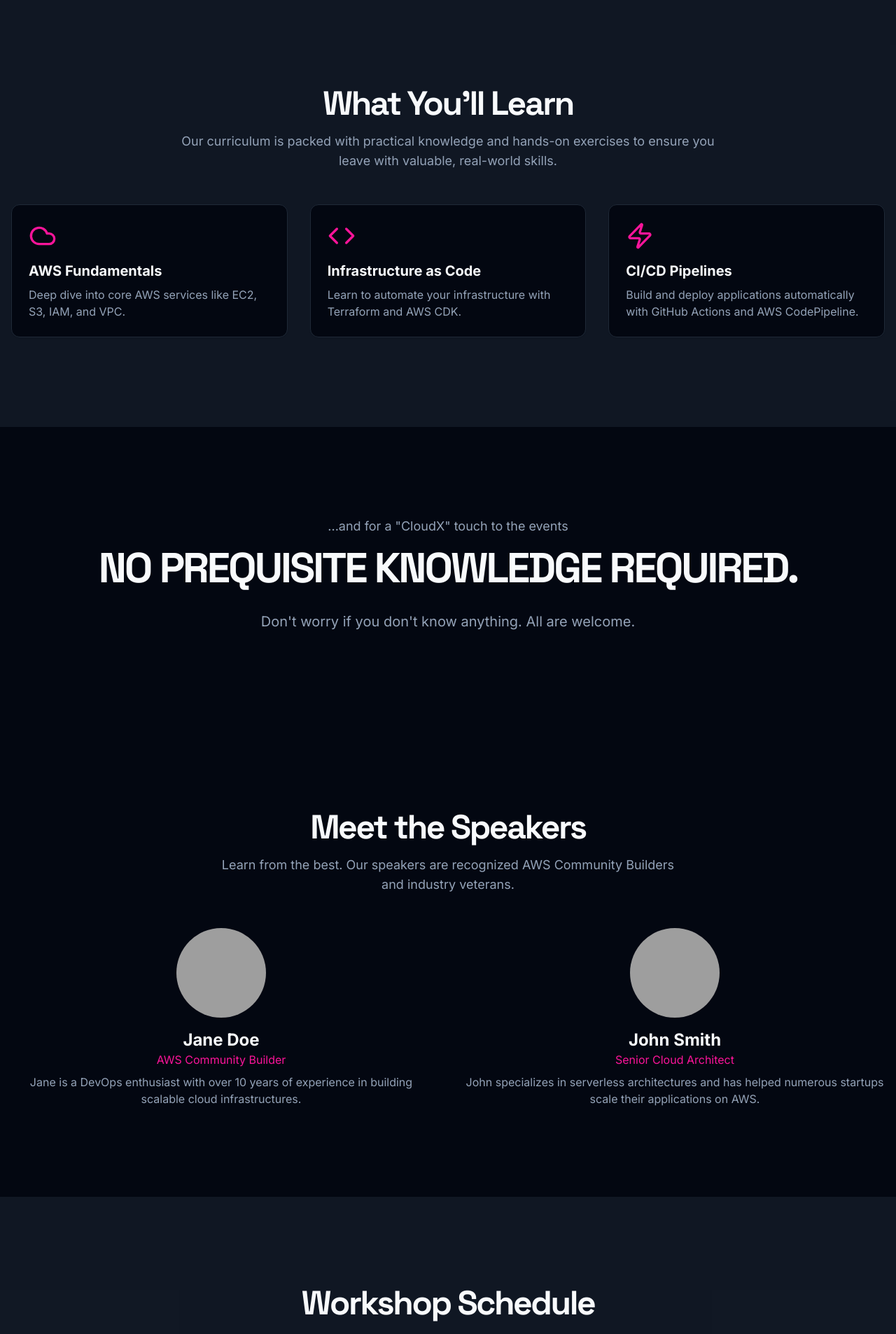
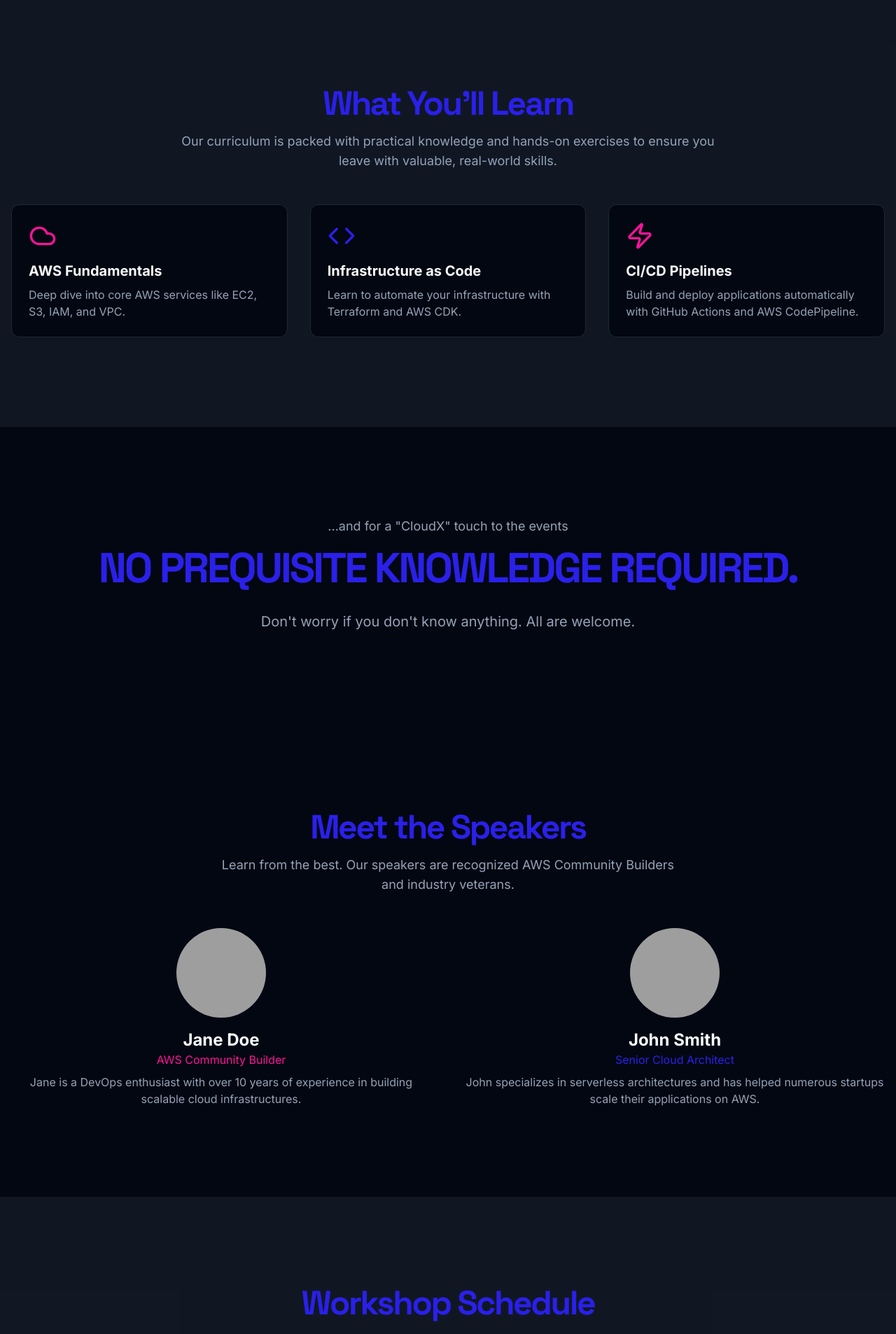
Before and after one commit to jhingalala1234/CloudX-Ascend, a Next.js app: page / in a window 1280 px wide. Shown: the part 1460-3366 px from the top of the page at 70% size. Built offline with nearby package versions, Linux system fonts and the light colour scheme; grey boxes are pictures that could not be loaded.

Commit message:
changed-code-files

```diff
--- a/src/app/globals.css
+++ b/src/app/globals.css
@@ -16,19 +16,19 @@
     --secondary-foreground: 210 40% 98%;
     --muted: 215 28% 17%;
     --muted-foreground: 215 20% 65%;
-    --accent: 245 81% 50%;
+    --accent: 243 82% 52%;
     --accent-foreground: 210 40% 98%;
     --destructive: 0 63% 31%;
     --destructive-foreground: 210 40% 98%;
     --border: 215 28% 17%;
     --input: 215 28% 17%;
-    --ring: 245 81% 50%;
+    --ring: 243 82% 52%;
     --radius: 0.75rem;
-    --chart-1: 12 76% 61%;
-    --chart-2: 173 58% 39%;
-    --chart-3: 197 37% 24%;
-    --chart-4: 43 74% 66%;
-    --chart-5: 27 87% 67%;
+    --chart-1: 325 96% 53%;
+    --chart-2: 243 82% 52%;
+    --chart-3: 292 78% 43%;
+    --chart-4: 243 80% 49%;
+    --chart-5: 241 91% 57%;
     --sidebar-background: 224 71% 4%;
     --sidebar-foreground: 210 40% 98%;
     --sidebar-primary: 210 40% 98%;
@@ -52,18 +52,18 @@
     --secondary-foreground: 210 40% 98%;
     --muted: 215 28% 17%;
     --muted-foreground: 215 20% 65%;
-    --accent: 245 81% 50%;
+    --accent: 243 82% 52%;
     --accent-foreground: 210 40% 98%;
     --destructive: 0 63% 31%;
     --destructive-foreground: 210 40% 98%;
     --border: 215 28% 17%;
     --input: 215 28% 17%;
-    --ring: 245 81% 50%;
-    --chart-1: 220 70% 50%;
-    --chart-2: 160 60% 45%;
-    --chart-3: 30 80% 55%;
-    --chart-4: 280 65% 60%;
-    --chart-5: 340 75% 55%;
+    --ring: 243 82% 52%;
+    --chart-1: 325 96% 53%;
+    --chart-2: 243 82% 52%;
+    --chart-3: 292 78% 43%;
+    --chart-4: 243 80% 49%;
+    --chart-5: 241 91% 57%;
     --sidebar-background: 224 71% 4%;
     --sidebar-foreground: 210 40% 98%;
     --sidebar-primary: 210 40% 98%;
--- a/src/app/page.tsx
+++ b/src/app/page.tsx
@@ -108,7 +108,7 @@ export default function Home() {
           <section id="overview" className="py-20 sm:py-32">
             <div className="grid grid-cols-1 items-center gap-12 md:grid-cols-2">
               <div className="space-y-6">
-                <h2 className="font-headline text-4xl font-bold tracking-tighter sm:text-5xl">
+                <h2 className="font-headline text-4xl font-bold tracking-tighter sm:text-5xl text-accent">
                   Workshop Overview
                 </h2>
                 <p className="text-lg text-muted-foreground">
@@ -138,7 +138,7 @@ export default function Home() {
 
           <section id="learn" className="bg-secondary/50 py-20 sm:py-32 -mx-4 px-4">
             <div className="container mx-auto text-center">
-              <h2 className="font-headline text-4xl font-bold tracking-tighter sm:text-5xl">
+              <h2 className="font-headline text-4xl font-bold tracking-tighter sm:text-5xl text-accent">
                 What You'll Learn
               </h2>
               <p className="mx-auto mt-4 max-w-3xl text-lg text-muted-foreground">
@@ -158,7 +158,7 @@ export default function Home() {
                 </Card>
                 <Card className="text-left">
                   <CardContent className="pt-6">
-                    <Code className="mb-4 h-10 w-10 text-primary" />
+                    <Code className="mb-4 h-10 w-10 text-accent" />
                     <h3 className="text-xl font-bold">Infrastructure as Code</h3>
                     <p className="mt-2 text-muted-foreground">
                       Learn to automate your infrastructure with Terraform and
@@ -185,7 +185,7 @@ export default function Home() {
               <p className="text-lg text-muted-foreground">
                 ...and for a "CloudX" touch to the events
               </p>
-              <h2 className="font-headline text-4xl font-bold tracking-tighter sm:text-5xl md:text-6xl mt-4">
+              <h2 className="font-headline text-4xl font-bold tracking-tighter sm:text-5xl md:text-6xl mt-4 text-accent">
                 NO PREQUISITE KNOWLEDGE REQUIRED.
               </h2>
               <p className="mx-auto mt-8 max-w-3xl text-lg text-muted-foreground md:text-xl">
@@ -196,7 +196,7 @@ export default function Home() {
 
           <section id="speakers" className="py-20 sm:py-32">
             <div className="text-center">
-              <h2 className="font-headline text-4xl font-bold tracking-tighter sm:text-5xl">
+              <h2 className="font-headline text-4xl font-bold tracking-tighter sm:text-5xl text-accent">
                 Meet the Speakers
               </h2>
               <p className="mx-auto mt-4 max-w-2xl text-lg text-muted-foreground">
@@ -228,7 +228,7 @@ export default function Home() {
                   </Avatar>
                   <div className="text-center">
                     <h3 className="text-2xl font-bold">John Smith</h3>
-                    <p className="text-primary">Senior Cloud Architect</p>
+                    <p className="text-accent">Senior Cloud Architect</p>
                     <p className="mt-2 text-muted-foreground">
                       John specializes in serverless architectures and has helped
                       numerous startups scale their applications on AWS.
@@ -244,7 +244,7 @@ export default function Home() {
             className="bg-secondary/50 py-20 sm:py-32 -mx-4 px-4"
           >
             <div className="container mx-auto max-w-3xl text-center">
-              <h2 className="font-headline text-4xl font-bold tracking-tighter sm:text-5xl">
+              <h2 className="font-headline text-4xl font-bold tracking-tighter sm:text-5xl text-accent">
                 Workshop Schedule
               </h2>
               <p className="mt-4 text-lg text-muted-foreground">
@@ -266,7 +266,7 @@ export default function Home() {
                   </div>
                 </li>
                 <li className="flex items-start gap-6">
-                  <div className="flex h-12 w-12 items-center justify-center rounded-full bg-primary text-primary-foreground">
+                  <div className="flex h-12 w-12 items-center justify-center rounded-full bg-accent text-accent-foreground">
                     <BookOpen className="h-6 w-6" />
                   </div>
                   <div>
@@ -292,7 +292,7 @@ export default function Home() {
                   </div>
                 </li>
                 <li className="flex items-start gap-6">
-                  <div className="flex h-12 w-12 items-center justify-center rounded-full bg-primary text-primary-foreground">
+                  <div className="flex h-12 w-12 items-center justify-center rounded-full bg-accent text-accent-foreground">
                     <Clock className="h-6 w-6" />
                   </div>
                   <div>
@@ -310,7 +310,7 @@ export default function Home() {
 
           <section id="faq" className="py-20 sm:py-32">
             <div className="mx-auto max-w-3xl">
-              <h2 className="text-center font-headline text-4xl font-bold tracking-tighter sm:text-5xl">
+              <h2 className="text-center font-headline text-4xl font-bold tracking-tighter sm:text-5xl text-accent">
                 Frequently Asked Questions
               </h2>
               <Accordion type="single" collapsible className="mt-12 w-full">
```
